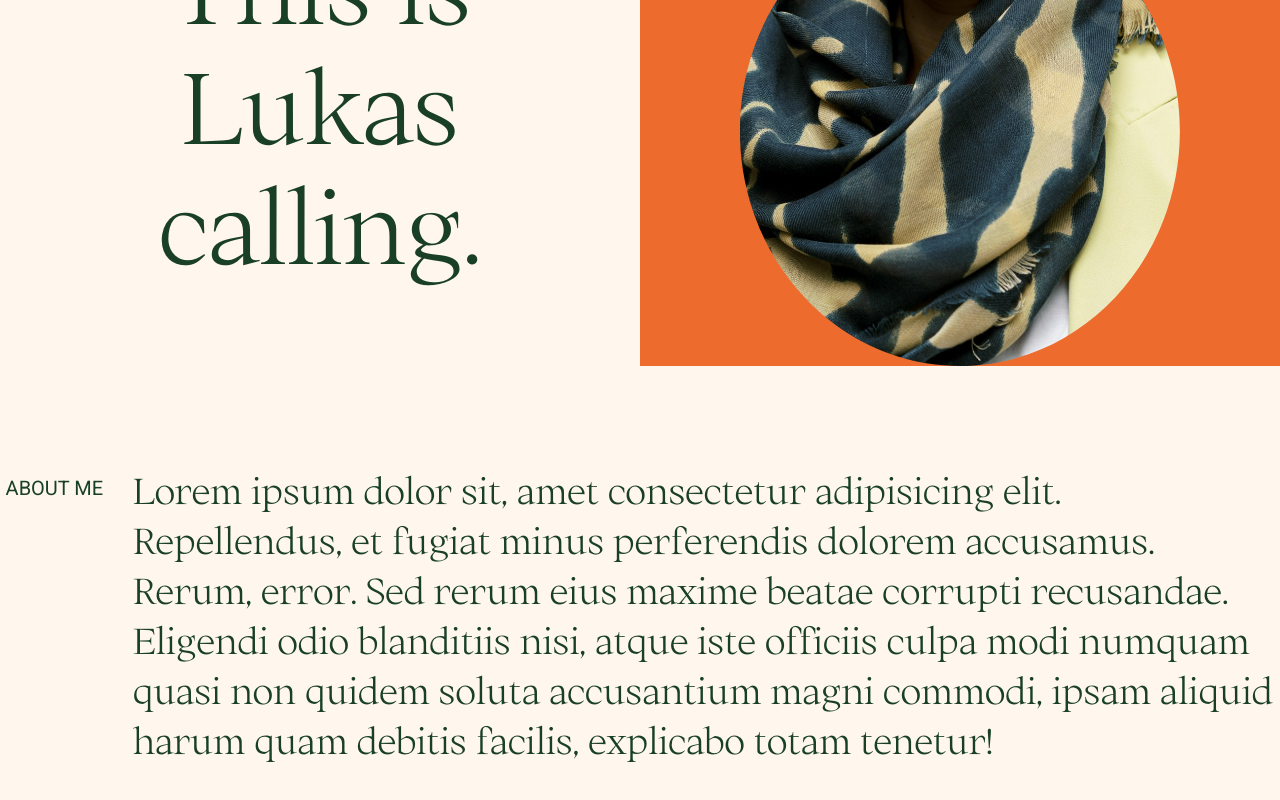
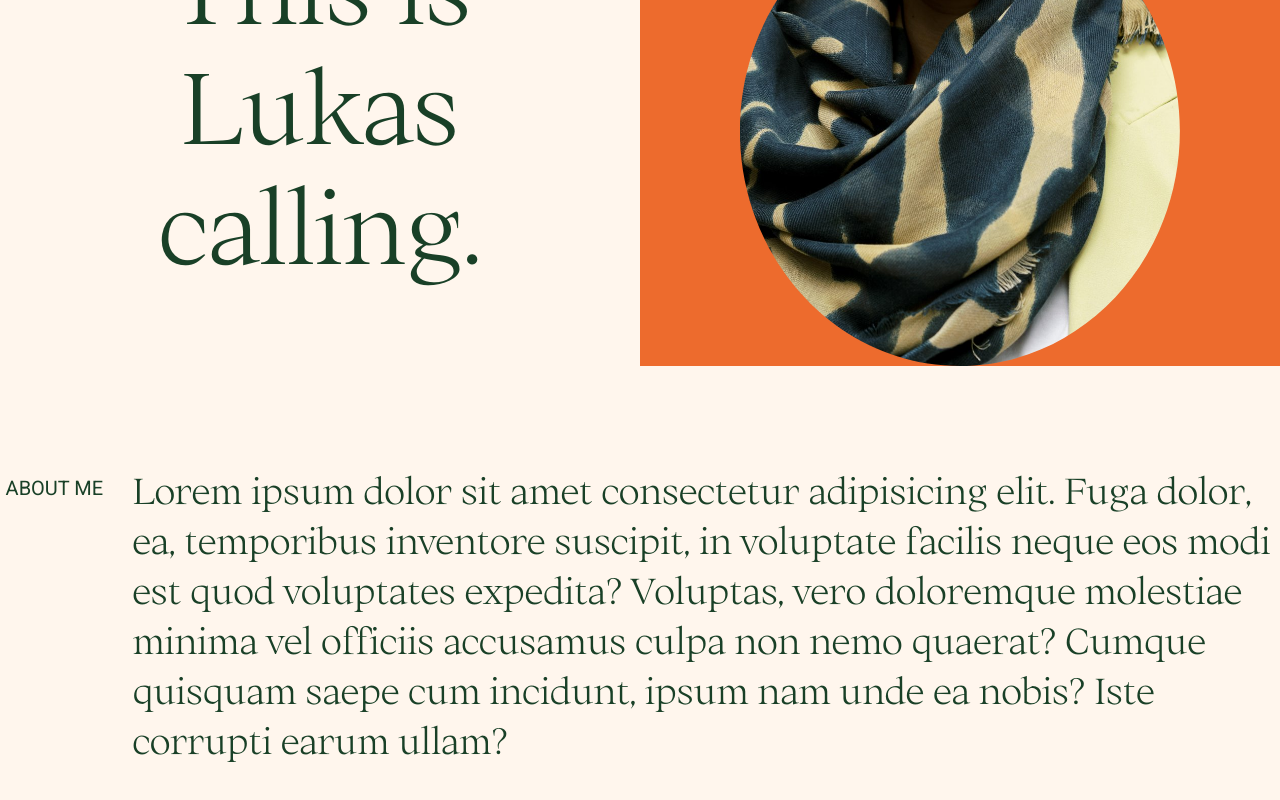
Before and after one commit to juodabarzdis/portfolio, a React (Vite) app: page / in a window 1280 px wide. Shown: the part 544-1344 px from the top of the page. Built offline with nearby package versions, Linux system fonts and the light colour scheme.

Commit message:
added appear on scroll to text section

```diff
--- a/src/components/atoms/TextSection/TextSection.jsx
+++ b/src/components/atoms/TextSection/TextSection.jsx
@@ -1,24 +1,51 @@
 import { useEffect } from "react";
-import { motion } from "framer-motion";
+import { useAnimation, motion, delay } from "framer-motion";
+import { useInView } from "react-intersection-observer";
 import styles from "./TextSection.module.scss";
 
 const TextSection = () => {
+  //text appear on scroll to view
+
+  const controls = useAnimation();
+  const { ref, inView } = useInView();
+
+  useEffect(() => {
+    if (inView) {
+      controls.start("visible");
+    }
+    if (!inView) {
+      controls.start("hidden");
+    }
+  }, [controls, inView]);
+
+  const variants = {
+    visible: { opacity: 1, y: 0 },
+    hidden: { opacity: 0, y: 50 },
+  };
+
   return (
-    <div className={styles["text-section"]}>
+    <motion.div
+      className={styles["text-section"]}
+      ref={ref}
+      animate={controls}
+      initial="hidden"
+      transition={{ duration: 0.5, delay: 0.1 }}
+      variants={variants}
+    >
       <div className={styles["title-container"]}>
         <p className={styles["title-container__title"]}>About me</p>
       </div>
       <div className={styles["content-container"]}>
         <p className={styles["content-container__text"]}>
-          Lorem ipsum dolor sit, amet consectetur adipisicing elit. Repellendus,
-          et fugiat minus perferendis dolorem accusamus. Rerum, error. Sed rerum
-          eius maxime beatae corrupti recusandae. Eligendi odio blanditiis nisi,
-          atque iste officiis culpa modi numquam quasi non quidem soluta
-          accusantium magni commodi, ipsam aliquid harum quam debitis facilis,
-          explicabo totam tenetur!
+          Lorem ipsum dolor sit amet consectetur adipisicing elit. Fuga dolor,
+          ea, temporibus inventore suscipit, in voluptate facilis neque eos modi
+          est quod voluptates expedita? Voluptas, vero doloremque molestiae
+          minima vel officiis accusamus culpa non nemo quaerat? Cumque quisquam
+          saepe cum incidunt, ipsum nam unde ea nobis? Iste corrupti earum
+          ullam?
         </p>
       </div>
-    </div>
+    </motion.div>
   );
 };
 
```
